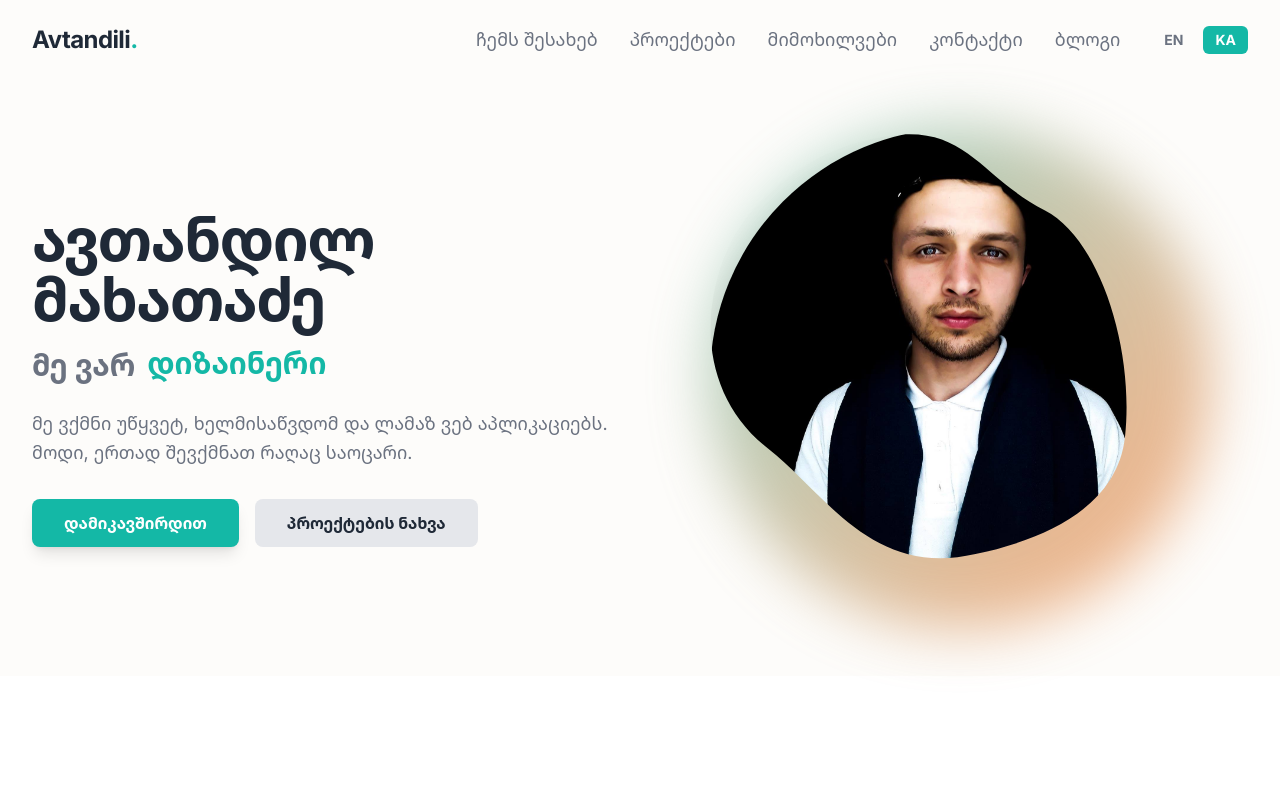
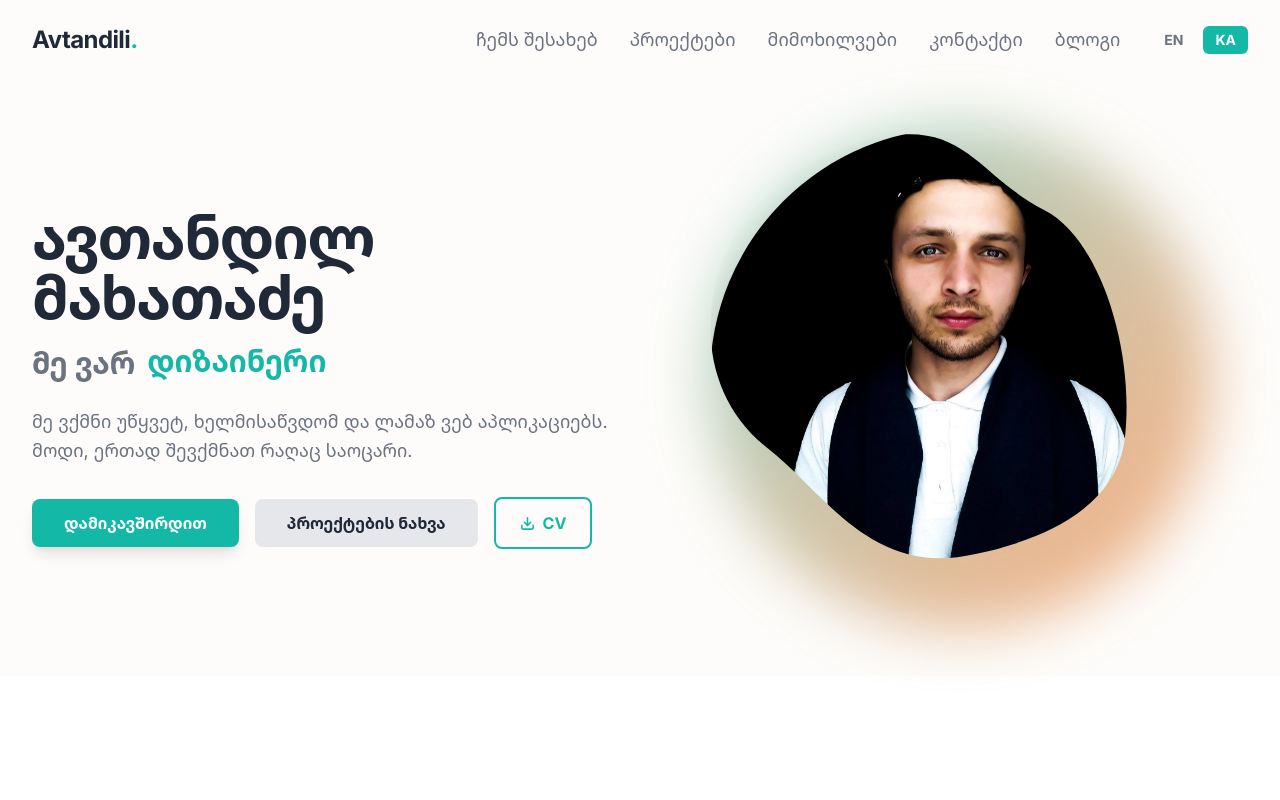
Before and after one commit to MakhatadzeAvtandili/avtandil-portfolio, a React (Vite) app: page / in a window 1280 px wide. Shown: the top 800 px of the page. Built offline with nearby package versions, Linux system fonts and the light colour scheme.

Commit message:
დავამატე CV ჩამოტვირთვის ღილაკი

```diff
--- a/src/App.jsx
+++ b/src/App.jsx
@@ -57,7 +57,6 @@ function App() {
 
   return (
     <div className="flex flex-col min-h-screen">
-      {/* Decorative blobs must be non-interactive and behind content */}
       <div
         className="blob-container pointer-events-none fixed inset-0 -z-10"
         aria-hidden="true"
--- a/src/components/Hero.jsx
+++ b/src/components/Hero.jsx
@@ -3,6 +3,24 @@ import { useState, useEffect } from "react";
 import { useTranslation } from "react-i18next";
 import { motion, AnimatePresence } from "framer-motion";
 import portrait from "../assets/portrait.jpg";
+
+const DownloadIcon = () => (
+  <svg
+    xmlns="http://www.w3.org/2000/svg"
+    width="15"
+    height="15"
+    viewBox="0 0 24 24"
+    fill="none"
+    stroke="currentColor"
+    strokeWidth="2.5"
+    strokeLinecap="round"
+    strokeLinejoin="round"
+  >
+    <path d="M21 15v4a2 2 0 0 1-2 2H5a2 2 0 0 1-2-2v-4"></path>
+    <polyline points="7 10 12 15 17 10"></polyline>
+    <line x1="12" y1="15" x2="12" y2="3"></line>
+  </svg>
+);
 
 const Hero = () => {
   const { t } = useTranslation("common");
@@ -84,22 +102,33 @@ const Hero = () => {
           </motion.p>
           <motion.div
             variants={item}
-            className="mt-8 flex justify-center lg:justify-start gap-4
+            className="mt-8 flex flex-col items-center sm:flex-row sm:justify-center lg:justify-start gap-4
                        max-[375px]:mt-6 max-[375px]:gap-3"
           >
             <a
               href="#contact"
               className="px-8 py-3 bg-primary text-white font-semibold rounded-lg shadow-lg hover:bg-teal-600 transition-transform transform hover:scale-105
-                         max-[375px]:px-5 max-[375px]:py-2 max-[375px]:text-sm"
+                         max-[375px]:px-5 max-[375px]:py-2 max-[375px]:text-sm w-full sm:w-auto inline-flex items-center justify-center"
             >
               {t("contact.title")}
             </a>
             <a
               href="#projects"
               className="px-8 py-3 bg-gray-200 text-text-primary font-semibold rounded-lg hover:bg-gray-300 transition-colors
-                         max-[375px]:px-5 max-[375px]:py-2 max-[375px]:text-sm"
+                         max-[375px]:px-5 max-[375px]:py-2 max-[375px]:text-sm w-full sm:w-auto inline-flex items-center justify-center"
             >
               {t("projects.view")}
+            </a>
+            <a
+              href="/cv/Avtandili_Makhatadze_CV.pdf"
+              download
+              target="_blank"
+              rel="noopener noreferrer"
+              className="px-6 py-3 bg-transparent border-2 border-primary text-primary font-semibold rounded-lg hover:bg-primary hover:text-white transition-colors inline-flex items-center gap-2
+                         w-full sm:w-auto justify-center"
+            >
+              <DownloadIcon />
+              <span>{t("hero.downloadCV")}</span>
             </a>
           </motion.div>
         </div>
@@ -107,7 +136,7 @@ const Hero = () => {
         <motion.div variants={item} className="flex justify-center">
           <div
             className="relative w-[400px] h-[400px] md:w-[500px] md:h-[500px]
-                          max-[375px]:w-[260px] max-[375px]:h-[260px]"
+                       max-[375px]:w-[260px] max-[375px]:h-[260px]"
           >
             <div
               className="absolute inset-0 bg-linear-to-br from-primary to-secondary rounded-full"
--- a/src/i18n/locales/en/common.json
+++ b/src/i18n/locales/en/common.json
@@ -18,7 +18,8 @@
     "intro1": "Senior Front-End Developer & Designer.",
     "intro2": "I build seamless, accessible,",
     "intro3": "and beautiful web experiences.",
-    "intro4": "Let's create something amazing together."
+    "intro4": "Let's create something amazing together.",
+    "downloadCV": "CV"
   },
   "projects": {
     "all": "All",
--- a/src/i18n/locales/ka/common.json
+++ b/src/i18n/locales/ka/common.json
@@ -18,7 +18,8 @@
     "intro1": "Front-End დეველოპერი და დიზაინერი.",
     "intro2": "მე ვქმნი უწყვეტ, ხელმისაწვდომ",
     "intro3": "და ლამაზ ვებ აპლიკაციებს.",
-    "intro4": "მოდი, ერთად შევქმნათ რაღაც საოცარი."
+    "intro4": "მოდი, ერთად შევქმნათ რაღაც საოცარი.",
+    "downloadCV": "CV"
   },
   "projects": {
     "all": "ყველა",
```
Also changed, not shown: 1 other file (tests, documents, lock files or other folders).
